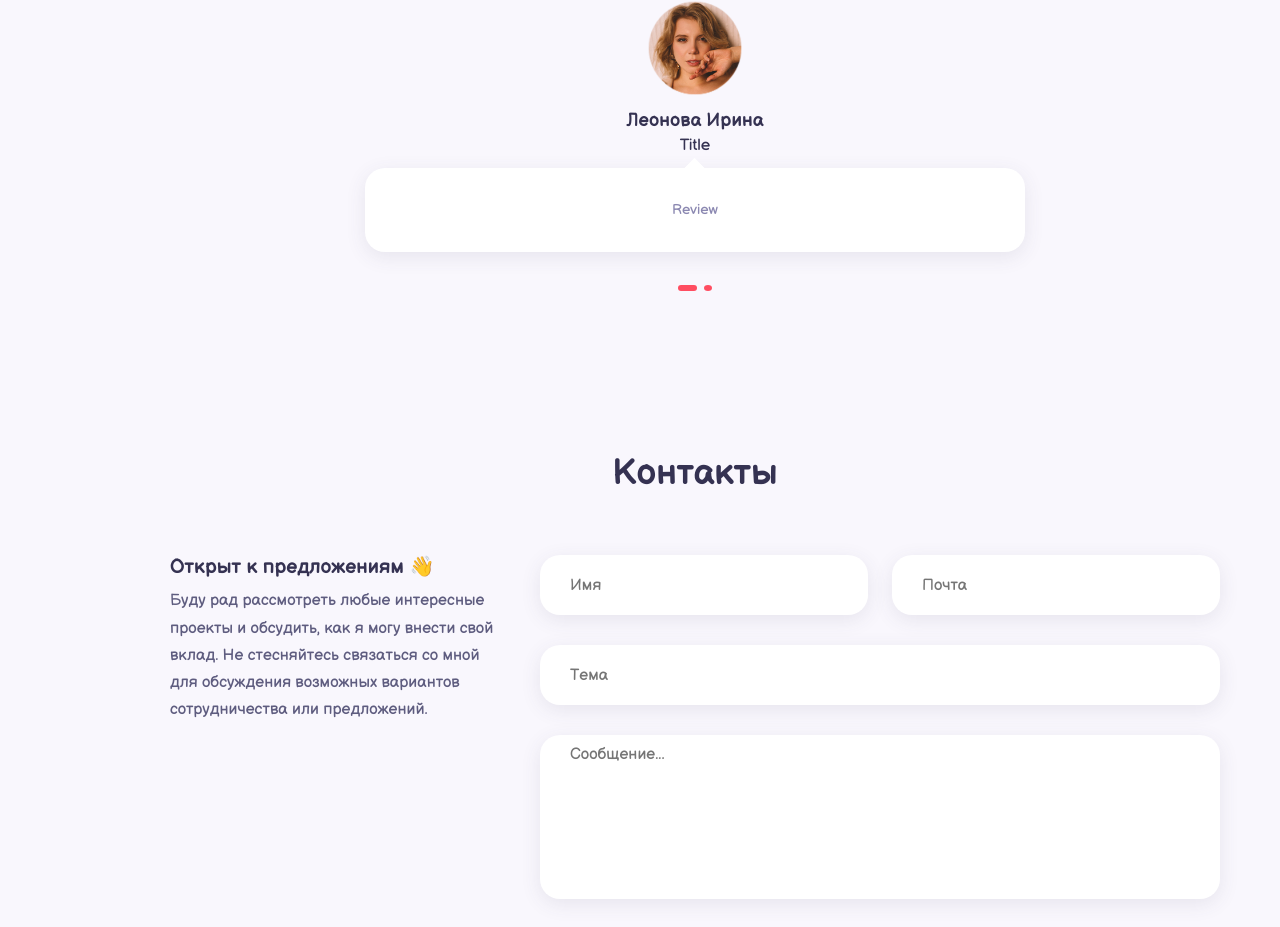
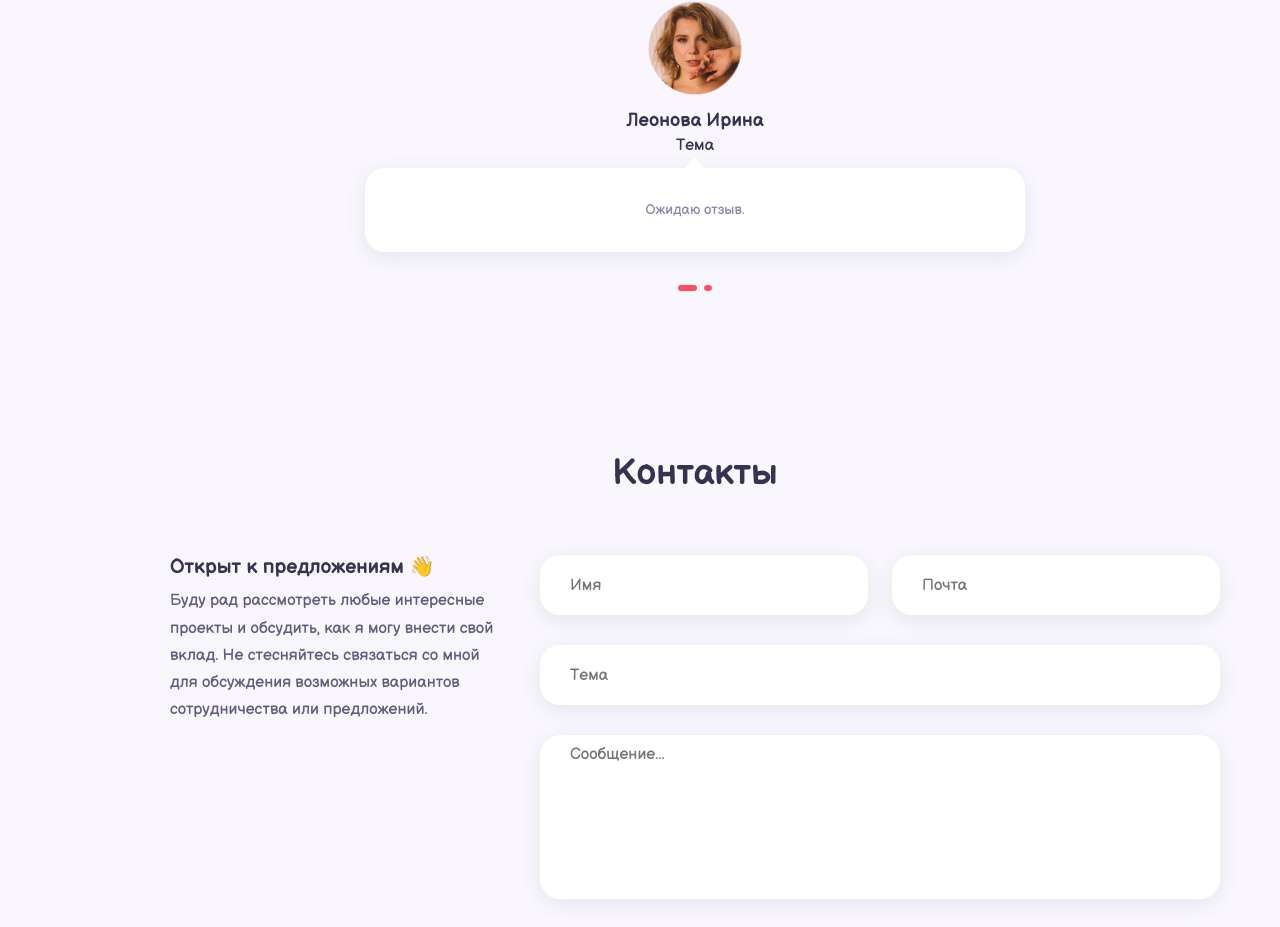
Before and after one commit to JmeTruffle/My-Business-Card, a React (Vite) app: page / in a window 1280 px wide. Shown: the part 4228-5155 px from the top of the page. Built offline with nearby package versions, Linux system fonts and the light colour scheme.

Commit message:
added information about myself

```diff
--- a/src/app/data/reviews.ts
+++ b/src/app/data/reviews.ts
@@ -3,14 +3,14 @@ export const reviews = [
     id: 1,
     avatar: '/icons/avatars/reviews/irina.png',
     name: 'Леонова Ирина',
-    title: 'Title',
-    review: 'Review',
+    title: 'Тема',
+    review: 'Ожидаю отзыв.',
   },
   {
     id: 2,
     avatar: './icons/avatars/reviews/pavel.png',
     name: 'Трюфилькин Павел',
-    title: 'Title',
-    review: 'Review',
+    title: 'Тема',
+    review: 'Ожидаю отзыв.',
   },
 ]
```
